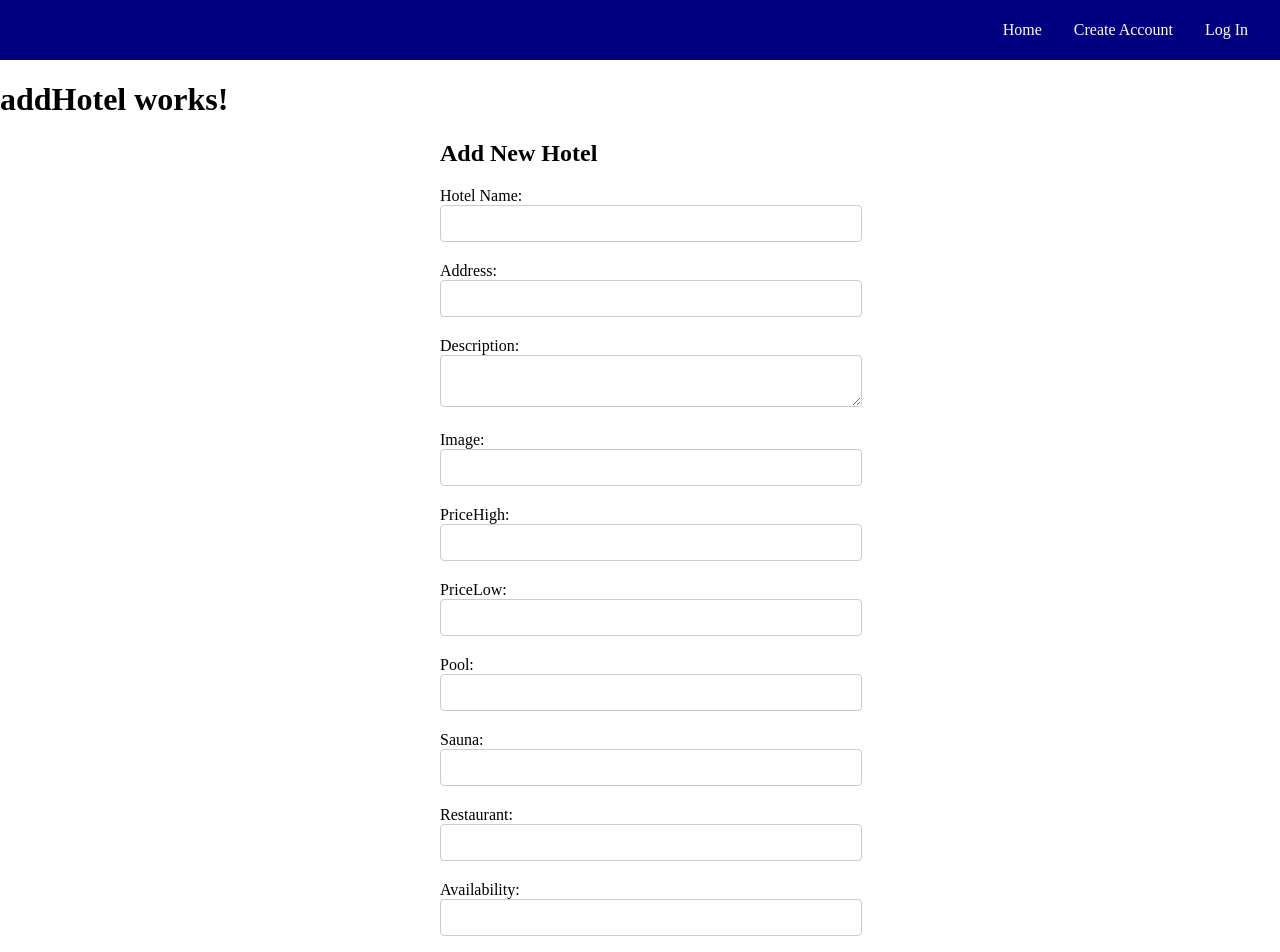
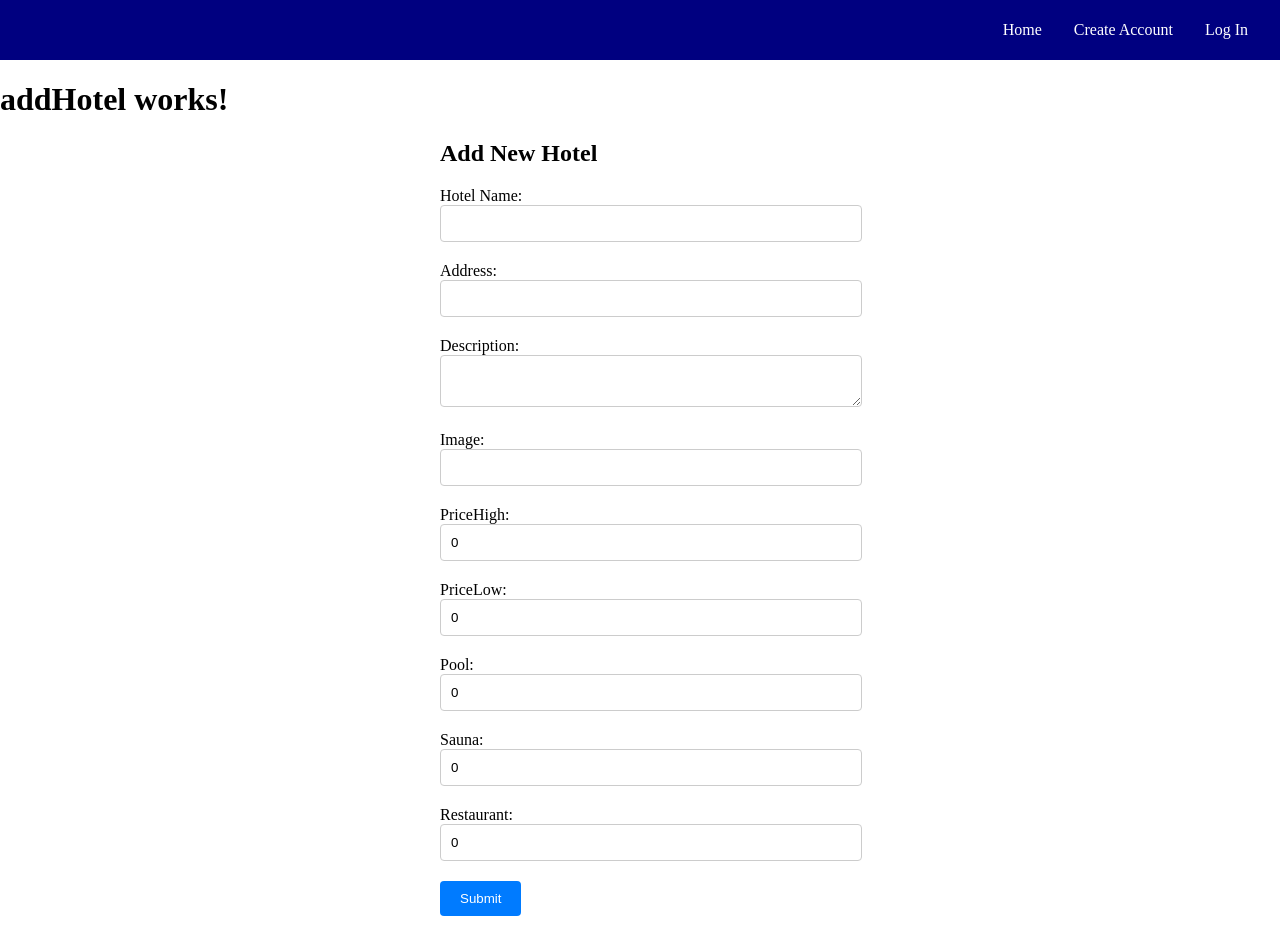
Before and after one commit to ZachMeininger/RevStay, an Angular app in the folder FrontEnd/RevStay/: page /addHotel in a window 1280 px wide. Shown: the top 952 px of the page. After the commit the page ends 916 px from the top, so only its background shows below. Built offline with nearby package versions, Linux system fonts and the light colour scheme.

Commit message:
getting string values to show in back end for adding hotel

```diff
--- a/FrontEnd/RevStay/src/app/components/addhotel/addhotel.component.html
+++ b/FrontEnd/RevStay/src/app/components/addhotel/addhotel.component.html
@@ -10,16 +10,16 @@
       </div>
       <div class="form-group">
         <label for="city">Address:</label>
-        <input type="text" class="form-control" id="city" [(ngModel)]="hotel.address" name="address" required>
+        <input type="text" class="form-control" id="city" [(ngModel)]="hotel.hotelAddress" name="address" required>
       </div>
       <div class="form-group">
         <label for="description">Description:</label>
-        <textarea class="form-control" id="description" [(ngModel)]="hotel.description" name="description" required></textarea>
+        <textarea class="form-control" id="description" [(ngModel)]="hotel.hotelDescription" name="description" required></textarea>
       </div>
 
       <div class="form-group">
         <label for="phoneNumber">Image:</label>
-        <input type="tel" class="form-control" id="phoneNumber" [(ngModel)]="hotel.image" name="image" required>
+        <input type="tel" class="form-control" id="phoneNumber" [(ngModel)]="hotel.hotelImage" name="image" required>
       </div>
       <div class="form-group">
         <label for="price">PriceHigh:</label>
@@ -31,20 +31,22 @@
       </div>
       <div class="form-group">
         <label for="price">Pool:</label>
-        <input type="number" class="form-control" id="pool" [(ngModel)]="hotel.pool" name="pool" required>
+        <input type="number" class="form-control" id="pool" [(ngModel)]="hotel.hotelPool" name="pool" required>
       </div>
       <div class="form-group">
         <label for="price">Sauna:</label>
-        <input type="number" class="form-control" id="sauna" [(ngModel)]="hotel.sauna" name="sauna" required>
+        <input type="number" class="form-control" id="sauna" [(ngModel)]="hotel.hotelSauna" name="sauna" required>
       </div>
       <div class="form-group">
         <label for="price">Restaurant:</label>
-        <input type="number" class="form-control" id="restaurant" [(ngModel)]="hotel.restaurant" name="restaurant" required>
+        <input type="number" class="form-control" id="restaurant" [(ngModel)]="hotel.hotelRest" name="restaurant" required>
       </div>
+      <!--
       <div class="form-group">
         <label for="availability">Availability:</label>
         <input type="text" class="form-control" id="availability" [(ngModel)]="hotel.availability" name="availability" required>
       </div>
+      -->
       <button type="submit" class="btn btn-primary">Submit</button>
     </form>
   </div>
--- a/FrontEnd/RevStay/src/app/components/addhotel/addhotel.component.ts
+++ b/FrontEnd/RevStay/src/app/components/addhotel/addhotel.component.ts
@@ -3,6 +3,7 @@ import { Component } from '@angular/core';
 import { FormsModule } from '@angular/forms';
 import { Router } from '@angular/router';
 import { HotelService } from 'app/services/hotel.service';
+import {Hotel} from '../../models/hotel';
 
 @Component({
   selector: 'app-addhotel',
@@ -13,23 +14,24 @@ import { HotelService } from 'app/services/hotel.service';
 })
 export class AddhotelComponent {
 
-  hotel: any = {
-    hotelid: 0,
+  hotel: Hotel = {
+    hotelId: 0,
     hotelName: '',
-    address: '',
-    description: '',
-    image: '',
-    hotelPriceHigh: '',
-    hotelPriceLow: '',
-    hotelPool: '',
-    hotelSauna: '',
-    restaurant: '',
-    availability: ''
+    hotelAddress: '',
+    hotelDescription: '',
+    hotelImage: '',
+    priceHigh: 0,
+    priceLow: 0,
+    hotelPool: 0,
+    hotelSauna: 0,
+    hotelRest: 0,
+    userId: 0
   };
 
   constructor(private http: HttpClient, private router: Router, private hotelService: HotelService) { }
 
   onSubmit(): void {
+
     this.hotelService.addHotel(this.hotel).subscribe(
       (response: any) => {
         console.log('Hotel added successfully!', response);
--- a/FrontEnd/RevStay/src/app/services/hotel.service.ts
+++ b/FrontEnd/RevStay/src/app/services/hotel.service.ts
@@ -22,9 +22,11 @@ export class HotelService {
 
   addHotel(hotel: Hotel): Observable<any> {
     const url = `http://localhost:8080/addHotel`;
-    return this.http.post<any>(url, hotel, {
-      headers: new HttpHeaders({'Content-Type': 'application/json'})
-    }).pipe(
+
+    console.log(hotel);
+    console.log(hotel.priceHigh == 1000);
+
+    return this.http.post<Hotel>(url, hotel).pipe(
       catchError(error => {
         console.error('Error adding hotel:', error);
         throw error;
```
Also changed, not shown: 1 other file (tests, documents, lock files or other folders).
